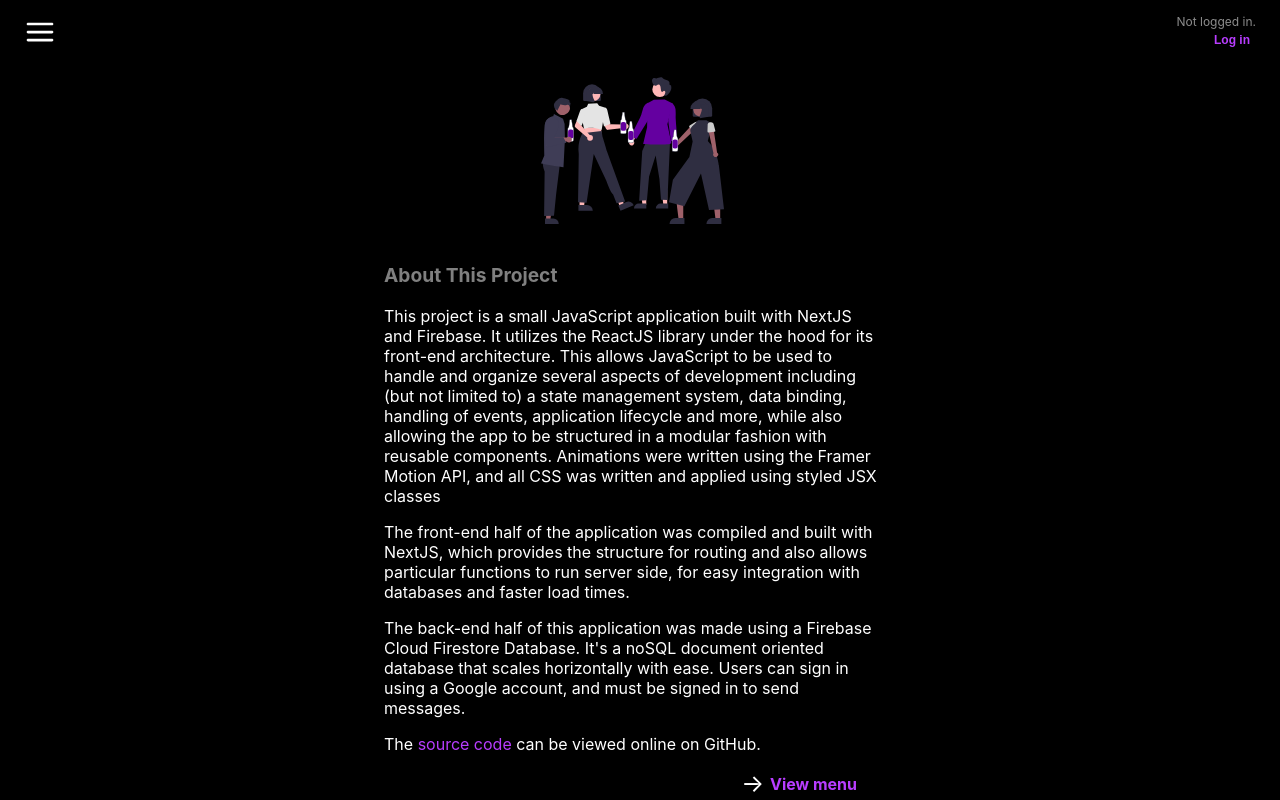
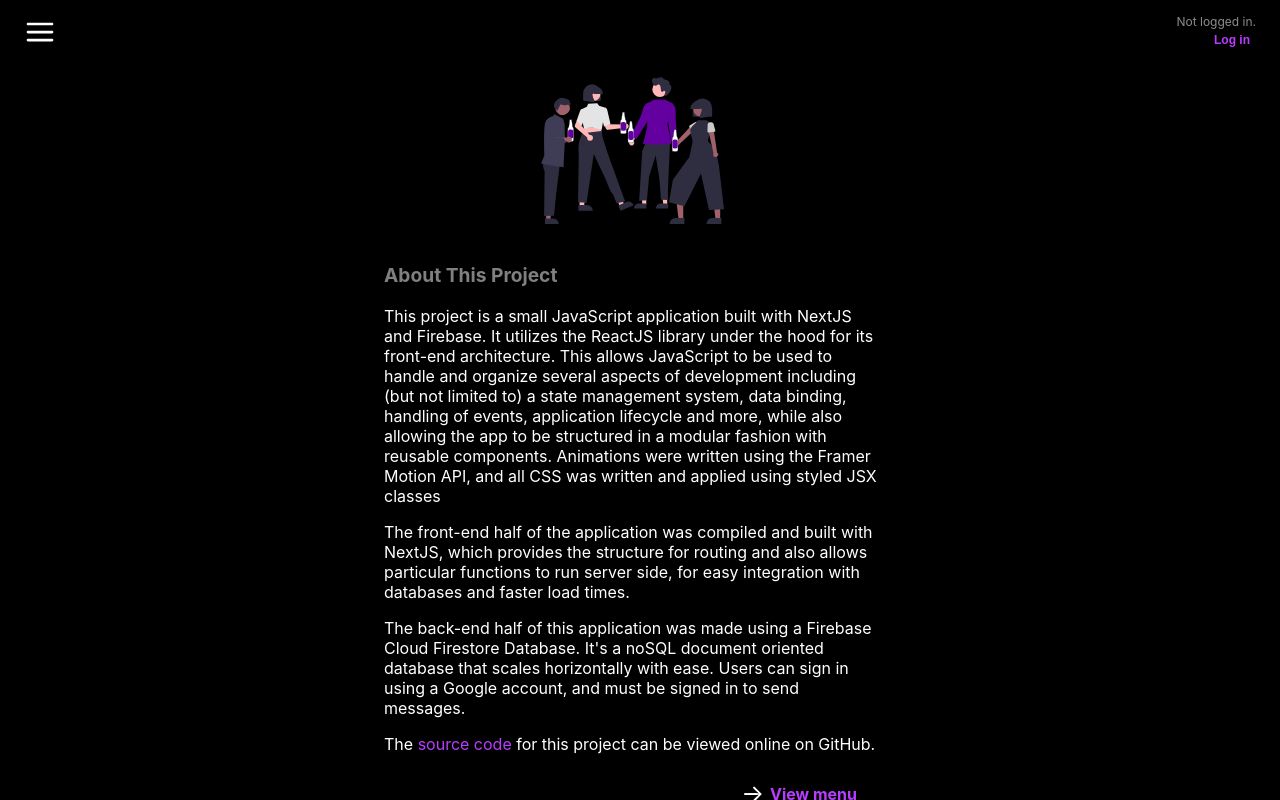
Before and after one commit to douglasdavid177/Chat-Room, a Next.js app: page /aboutsection in a window 1280 px wide. Built offline with nearby package versions, Linux system fonts and the light colour scheme; no server answers.

Commit message:
Adjust phrasing of bottom paragraph on 'about' page and add small 10px space before menu button at bottom of page

```diff
--- a/pages/aboutsection.jsx
+++ b/pages/aboutsection.jsx
@@ -37,8 +37,9 @@ const AboutSection = (props) => {
         >
           source code
         </a>{" "}
-        can be viewed online on GitHub.
+        for this project can be viewed online on GitHub.
       </p>
+      <div style={{ height: "10px" }}></div>
       <LinkButton setNavPanelOpen={props.setNavPanelOpen} />
       <br />
       <style jsx>{`
```
